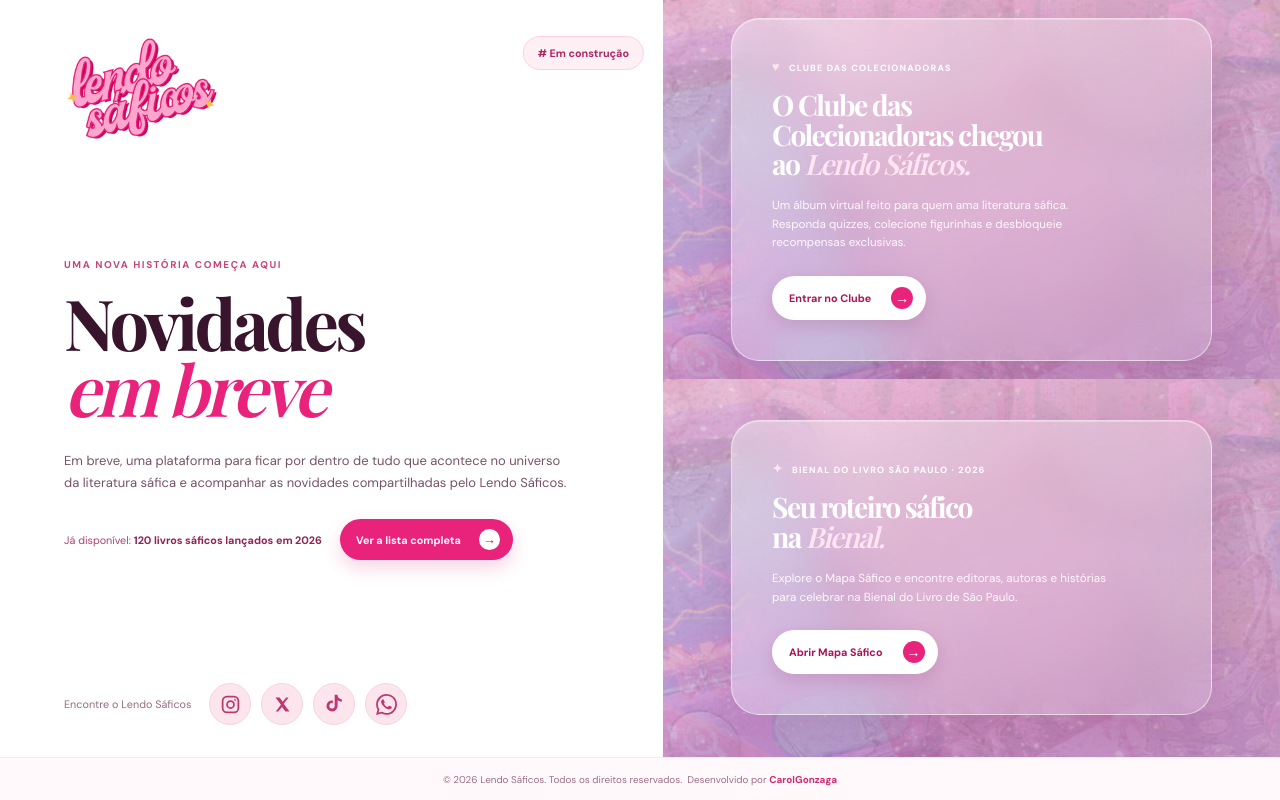
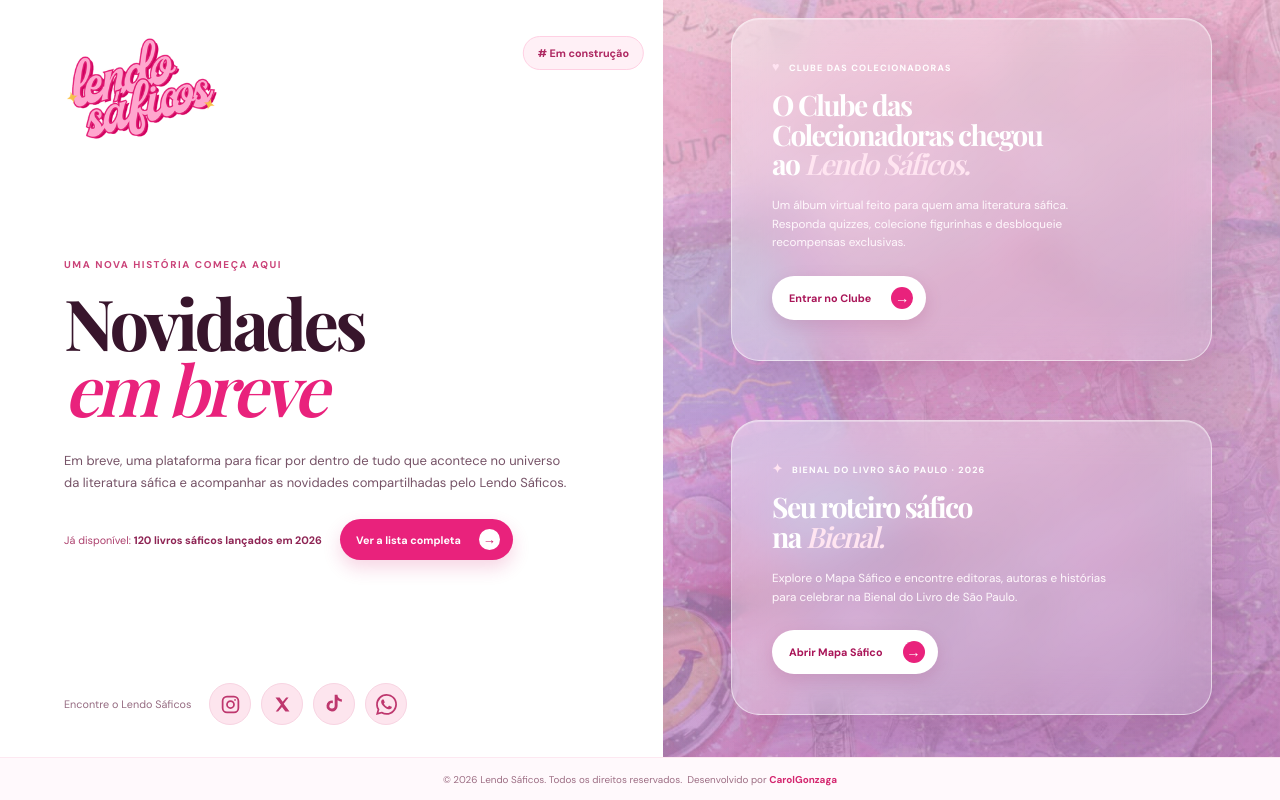
Before and after one commit to CarolGonzaga/lendo-saficos, a React (Vite) app: page / in a window 1280 px wide. Built offline with nearby package versions, Linux system fonts and the light colour scheme; a web font is replaced by a local one.

Commit message:
style: create continuous promotion background

```diff
--- a/src/App.tsx
+++ b/src/App.tsx
@@ -76,7 +76,6 @@ function App() {
 
         <div className="promotions">
           <section className="club" aria-label="Clube das Colecionadoras">
-            <div className="aurora" />
             <article className="club-card">
               <div className="card-kicker">
                 <span className="heart">♥</span> Clube das Colecionadoras
@@ -98,7 +97,6 @@ function App() {
           </section>
 
           <section className="bienal" aria-label="Mapa Sáfico da Bienal do Livro de São Paulo 2026">
-            <div className="aurora" />
             <article className="club-card">
               <div className="card-kicker"><span className="heart">✦</span> Bienal do Livro São Paulo · 2026</div>
               <h2>Seu roteiro sáfico<br />na <i>Bienal.</i></h2>
--- a/src/styles.css
+++ b/src/styles.css
@@ -19,8 +19,8 @@ h1 em { color: var(--pink); font-weight: 600; }
 .left-footer { display: flex; align-items: center; gap: 18px; color: #956b81; font-size: 10.8px; margin-top: 32px; }.left-footer p { margin: 0; }
 .socials { display: flex; gap: 10px; }.socials a { display: grid; place-items: center; width: 42px; height: 42px; color: #be376e; background: #fde5ee; border: 1px solid #f8d4e2; border-radius: 50%; transition: .2s ease; }.socials a:hover { background: var(--pink); border-color: var(--pink); color: #fff; transform: translateY(-2px); }
 .socials svg { display: block; flex: 0 0 auto; width: 21px; height: 21px; fill: none; stroke: currentColor; stroke-width: 2; stroke-linecap: round; stroke-linejoin: round; }.socials svg.filled-icon, .socials svg path:only-child, .socials svg .dot { fill: currentColor; stroke: none; }.socials .tiktok-icon { width: 22px; height: 22px; }.socials .whatsapp-icon { width: 21px; height: 21px; }
-.promotions { min-height: 700px; display: grid; grid-template-rows: repeat(2, minmax(350px, 1fr)); }
-.club, .bienal { isolation: isolate; position: relative; overflow: hidden; display: grid; place-items: center; background: linear-gradient(rgba(245, 177, 210, .15), rgba(194, 116, 191, .18)), url("/site-assets/fundo-lendo-saficos.jpeg") center 43% / cover no-repeat; }.aurora { position: absolute; z-index: -1; inset: 0; background: linear-gradient(145deg, rgba(255,255,255,.14), transparent 50%, rgba(126,39,104,.12)); }
+.promotions { isolation: isolate; position: relative; min-height: 700px; display: grid; grid-template-rows: repeat(2, minmax(350px, 1fr)); overflow: hidden; background: linear-gradient(rgba(245, 177, 210, .15), rgba(194, 116, 191, .18)), url("/site-assets/fundo-lendo-saficos.jpeg") center 43% / cover no-repeat; }.promotions::before { content: ""; position: absolute; z-index: -1; inset: 0; background: linear-gradient(145deg, rgba(255,255,255,.14), transparent 50%, rgba(126,39,104,.12)); }
+.club, .bienal { position: relative; display: grid; place-items: center; }
 .club-card { position: relative; z-index: 1; width: min(78%, 520px); padding: clamp(24px, 3.2vw, 40px); color: #fff; background: linear-gradient(143deg, rgba(255,255,255,.36), rgba(255,255,255,.13)); border: 1px solid rgba(255,255,255,.53); border-radius: 28px; box-shadow: 0 20px 50px rgba(122, 20, 75, .18), inset 0 1px 0 rgba(255,255,255,.3); backdrop-filter: blur(18px); -webkit-backdrop-filter: blur(18px); }
 .card-kicker { font-size: 9px; text-transform: uppercase; font-weight: 700; letter-spacing: .13em; margin-bottom: 15px; }.heart { color: #ffe3f1; font-size: 12.6px; margin-right: 5px; }h2 { margin: 0 0 17px; font-size: clamp(22.5px, 2.205vw, 34.2px); line-height: 1.06; font-weight: 700; color: #fff; }h2 i { color: #ffe5f1; font-weight: 600; }.club-card p { margin: 0 0 24px; max-width: 360px; color: #fff8fc; font-size: 11.7px; line-height: 1.58; }
 .club-button { display: inline-flex; align-items: center; gap: 20px; padding: 11px 13px 11px 17px; color: #a91558; background: #fff; border-radius: 999px; box-shadow: 0 6px 18px rgba(128,11,65,.15); font-weight: 700; font-size: 10.8px; text-decoration: none; transition: .2s ease; }.club-button:hover { background: #fff0f7; transform: translateY(-2px); }.club-button span { display: grid; place-items: center; width: 22px; height: 22px; color: #fff; background: var(--pink); border-radius: 50%; font-size: 14.4px; }
```
